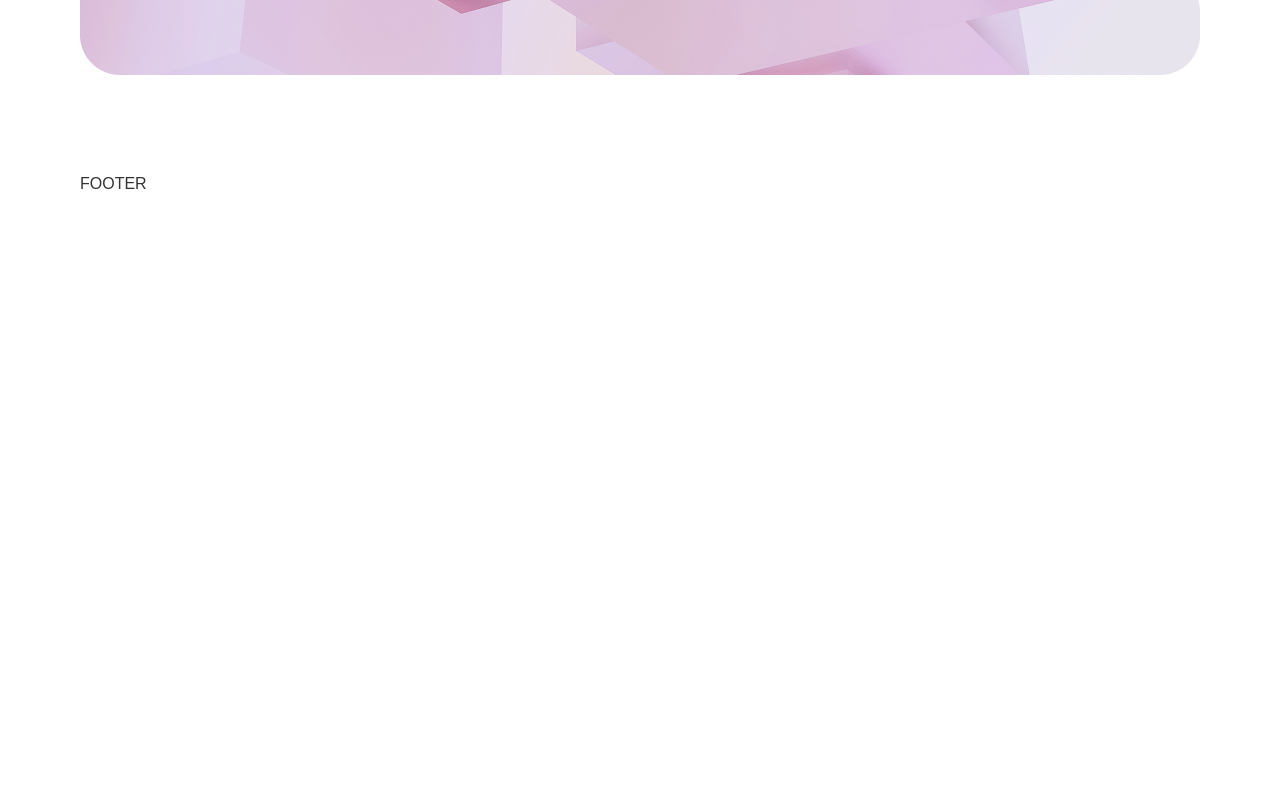
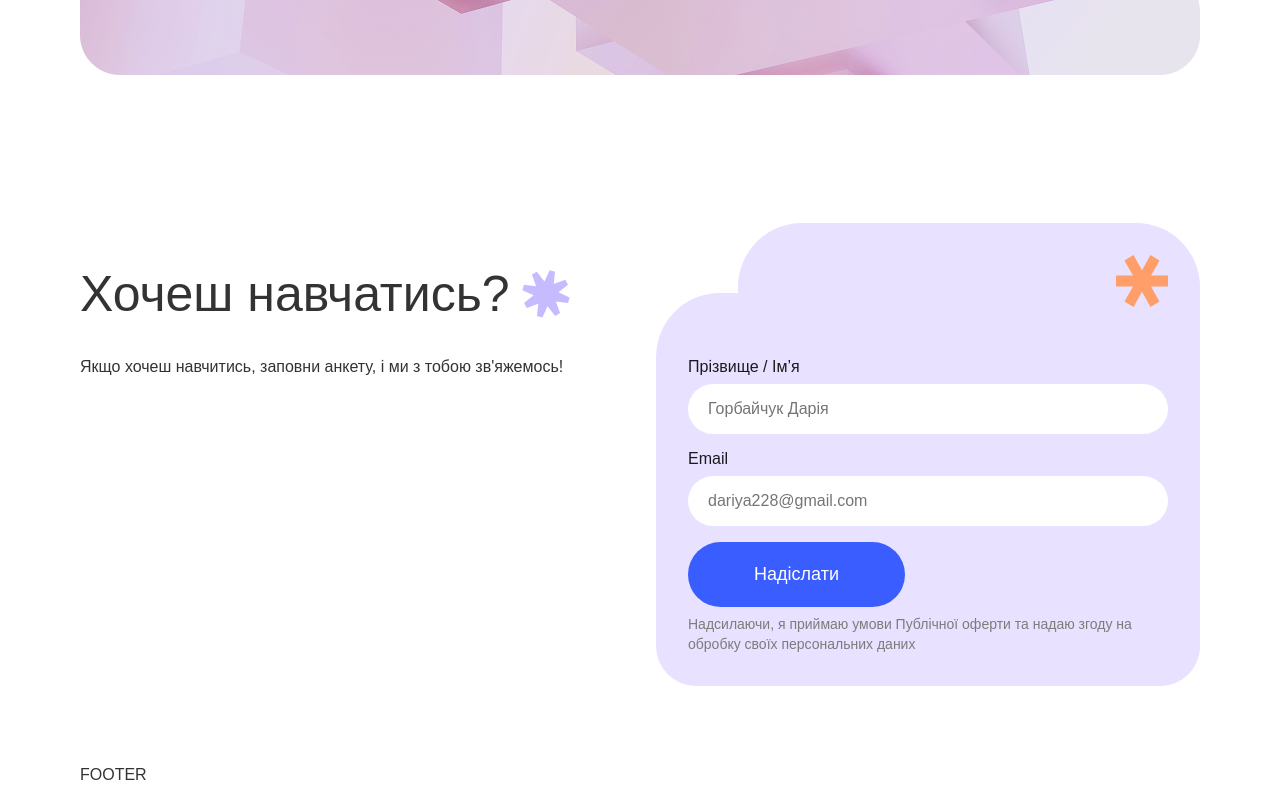
Before and after one commit to Mar4ik-G/ui-onixer, a React (Vite) app: page / in a window 1280 px wide. Shown: the part 7536-8336 px from the top of the page. Before the commit the page ends 7745 px from the top, so only its background shows below. Built offline with nearby package versions, Linux system fonts and the light colour scheme; a web font is replaced by a local one.

Commit message:
commit add join form block

```diff
--- a/src/App.tsx
+++ b/src/App.tsx
@@ -11,6 +11,7 @@ import OurMentors from "./components/OurMentors";
 import CourseFitSection from "./components/CourseFitSection";
 import FAQ from './components/FAQ';
 import Feedback from './components/Feedback';
+import JoinForm from './components/JoinForm';
 
 function App() {
     return (
@@ -35,6 +36,7 @@ function App() {
                         <OurMentors/>
                         <FAQ/>
                         <Feedback/>
+                        <JoinForm/>
                     </div>
                 </main>
 
--- /dev/null
+++ b/src/components/JoinForm/index.tsx
@@ -0,0 +1,51 @@
+import './join-form.scss';
+import orangeIcon from '../../assets/course-vector-orange.svg';
+import purpleIcon from '../../assets/course-vector-star-purple.svg';
+
+
+const Index = () => {
+
+  return (
+    <>
+     <section className="join-form">
+      <div className="join-form__container page__container">
+        <div className="join-form__info">
+          <h2 className="join-form__title">
+            Хочеш навчатись?
+            <img src={purpleIcon} alt="" className="join-form__icon" />
+          </h2>
+          <p className="join-form__text">
+            Якщо хочеш навчитись, заповни анкету, і ми з тобою зв'яжемось!
+          </p>
+        </div>
+
+        <div className="join-form__card">
+          <img src={orangeIcon} alt="" className="join-form__card-icon" />
+
+          <label className="join-form__label">Прізвище / Ім’я</label>
+          <input
+            type="text"
+            className="join-form__input"
+            placeholder="Горбайчук Дарія"
+          />
+
+          <label className="join-form__label">Email</label>
+          <input
+            type="email"
+            className="join-form__input"
+            placeholder="dariya228@gmail.com"
+          />
+
+          <button className="join-form__button">Надіслати</button>
+
+          <p className="join-form__privacy">
+            Надсилаючи, я приймаю умови Публічної оферти та надаю згоду на обробку своїх персональних даних
+          </p>
+        </div>
+      </div>
+    </section>
+    </>
+  );
+}
+
+export default Index;
--- /dev/null
+++ b/src/components/JoinForm/join-form.scss
@@ -0,0 +1,129 @@
+.join-form {
+  padding: 64px 0;
+
+  &__container {
+    display: flex;
+    justify-content: space-between;
+    align-items: flex-start;
+    flex-wrap: wrap;
+  }
+
+  &__info {
+    // flex: 1;
+    // min-width: 280px;
+    max-width: 540px;
+    // position: relative;
+    join-form__title {
+      position: absolute;
+      top: 0;
+      left: 0;
+      width: 16px;
+      height: 16px;
+    }
+  }
+
+  &__title {
+    display: flex;
+    align-items: center;
+    font-size: 50px;
+    font-weight: 400;
+    gap: 12px;
+    margin-bottom: 32px;
+
+    img {
+      width: 48px;
+      height: 48px;
+    }
+  }
+
+  &__text {
+    font-weight: 300;
+    font-size: 16px;
+    line-height: 150%;
+
+  }
+
+  &__card {
+    flex: 1;
+    max-width: 544px;
+    // background: #e8e1ff;
+    border-radius: 64px 64px 40px 40px;
+    padding: 32px;
+    padding-top: 135px;
+    position: relative;
+    display: flex;
+    flex-direction: column;
+    &::before{
+      content: '';
+      position: absolute;
+      bottom: 0;
+      left: 0;
+      width: 100%;
+      height: 85%;
+      background: #e8e1ff;
+      border-radius: 64px 64px 40px 40px;
+      z-index: -1;
+    }
+    &::after{
+      content: '';
+      position: absolute;
+      bottom: 0;
+      right: 0;
+      width: 85%;
+      height: 100%;
+      background: #e8e1ff;
+      border-radius: 64px 64px 40px 40px;
+      z-index: -1;
+    }
+  }
+
+  &__card-icon {
+    position: absolute;
+    top: 32px;
+    right: 32px;
+    width: 52px;
+    height: 52px;
+  }
+
+  &__label {
+    font-size: 16px;
+    font-weight: 300;
+    color: #1B1B1B;
+    margin-bottom: 8px;
+  }
+
+  &__input {
+    padding: 16px 20px;
+    font-size: 16px;
+    border-radius: 40px;
+    font-weight: 300;
+    border: none;
+    background: #fff;
+    outline: none;
+    margin-bottom: 16px;
+  }
+
+  &__button {
+    background: #3a5dff;
+    color: #fff;
+    padding: 22px 32px;
+    font-size: 18px;
+    border: none;
+    border-radius: 40px;
+    max-width: 217px;
+    cursor: pointer;
+    transition: background 0.2s ease;
+    margin-bottom: 8px;
+
+    &:hover {
+      background: #2f4fe0;
+    }
+  }
+
+  &__privacy {
+    font-size: 14px;
+    color: #7C7C7C;
+    line-height: 1.4;
+    margin: 0;
+  }
+}
```
